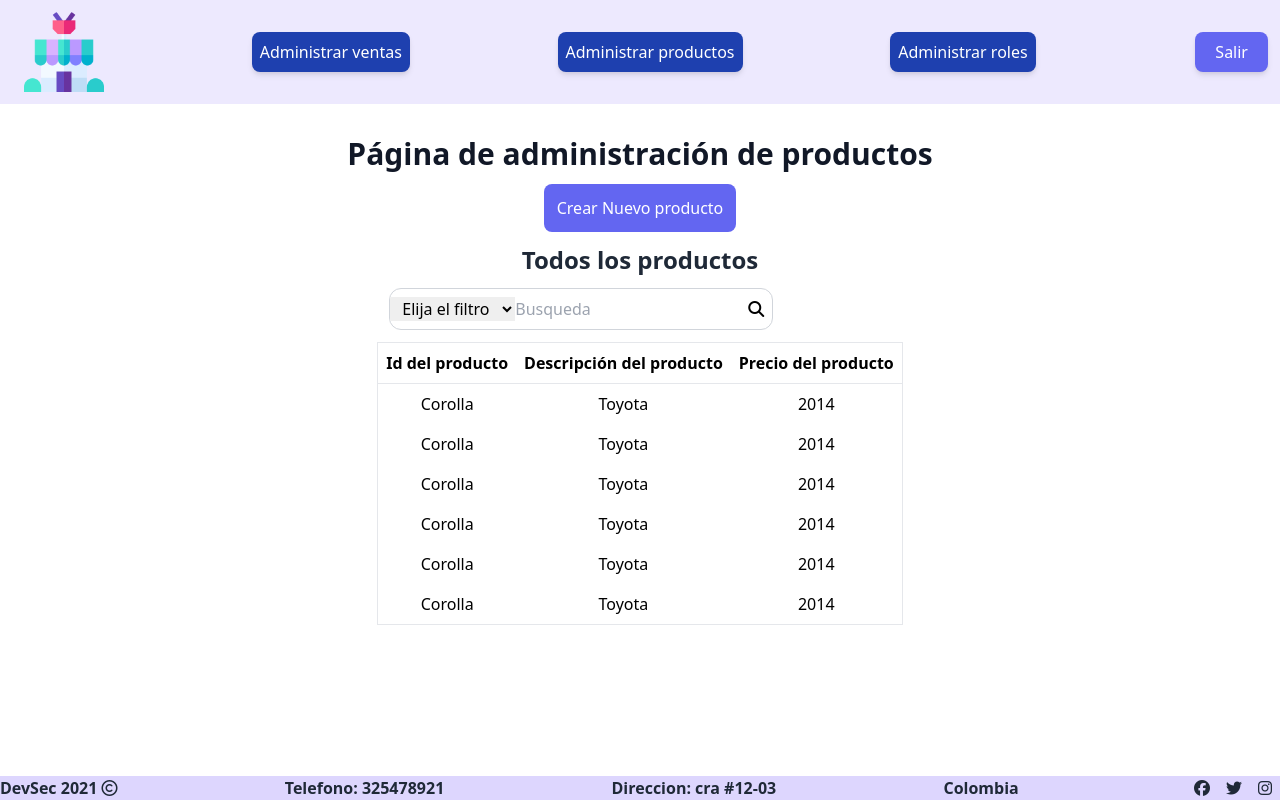
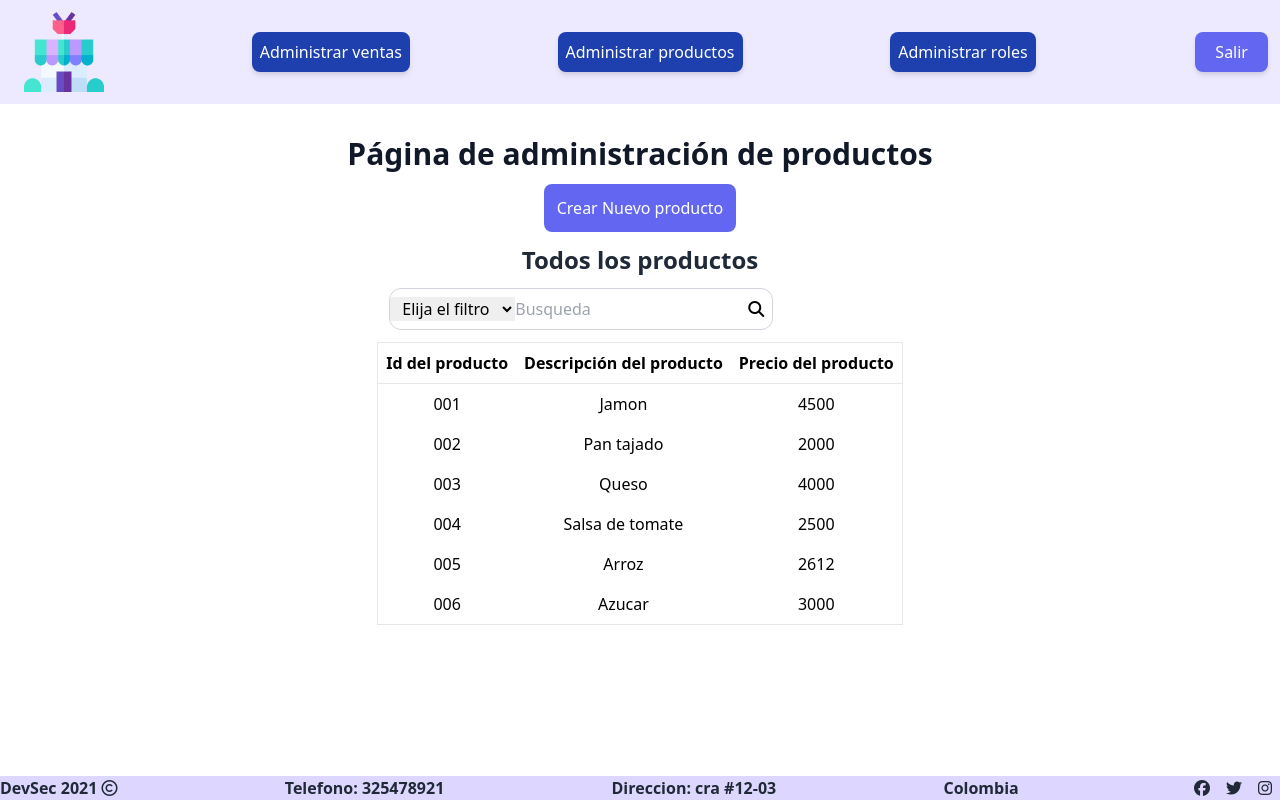
Before and after one commit to Mision-Tic-Dev-Sec/Proyecto3-MisionTic, a React (Create React App) app: page /productos in a window 1280 px wide. Built offline with nearby package versions, Linux system fonts and the light colour scheme.

Commit message:
Se organiza la lista de productos

```diff
--- a/src/pages/Productos.jsx
+++ b/src/pages/Productos.jsx
@@ -6,34 +6,34 @@ import 'react-toastify/dist/ReactToastify.css';
 
 const productosBackend = [
   {
-    idProducto: 'Corolla',
-    nombreProducto: 'Toyota',
-    precio: 2014,
+    idProducto: '001',
+    nombreProducto: 'Jamon',
+    precio: 4500,
   },
   {
-    idProducto: 'Corolla',
-    nombreProducto: 'Toyota',
-    precio: 2014,
+    idProducto: '002',
+    nombreProducto: 'Pan tajado',
+    precio: 2000,
   },
   {
-    idProducto: 'Corolla',
-    nombreProducto: 'Toyota',
-    precio: 2014,
+    idProducto: '003',
+    nombreProducto: 'Queso',
+    precio: 4000,
   },
   {
-    idProducto: 'Corolla',
-    nombreProducto: 'Toyota',
-    precio: 2014,
+    idProducto: '004',
+    nombreProducto: 'Salsa de tomate',
+    precio: 2500,
   },
   {
-    idProducto: 'Corolla',
-    nombreProducto: 'Toyota',
-    precio: 2014,
+    idProducto: '005',
+    nombreProducto: 'Arroz',
+    precio: 2612,
   },
   {
-    idProducto: 'Corolla',
-    nombreProducto: 'Toyota',
-    precio: 2014,
+    idProducto: '006',
+    nombreProducto: 'Azucar',
+    precio: 3000,
   },
 ];
 
```
